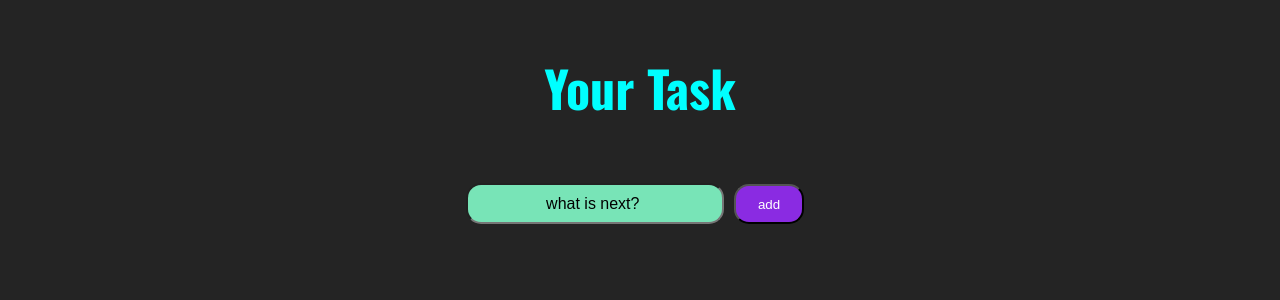
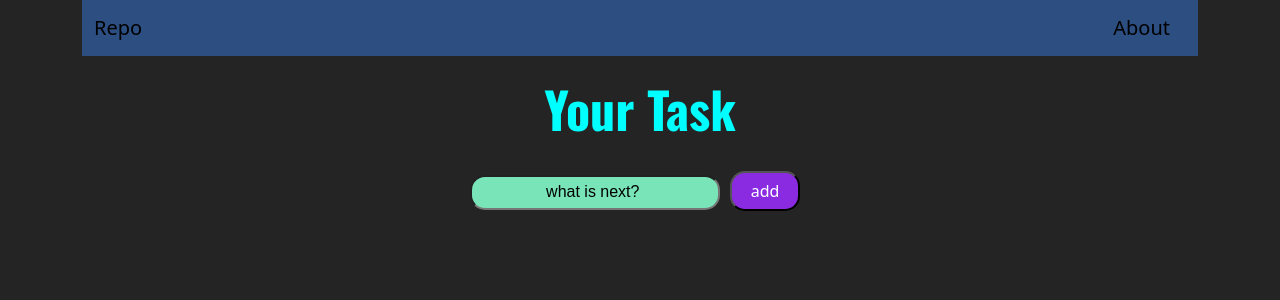
Before and after one commit to j2a1ck/React-Todo-App, a React (Vite) app: page / in a window 1280 px wide. Shown: the top 300 px of the page. Built offline with nearby package versions, Linux system fonts and the light colour scheme.

Commit message:
add bootstrap and make navbar with bootstrap

```diff
--- a/index.html
+++ b/index.html
@@ -10,10 +10,21 @@
       href="https://fonts.googleapis.com/css2?family=Oswald:wght@200..700&display=swap"
       rel="stylesheet"
     />
+    <link
+      href="https://cdn.jsdelivr.net/npm/bootstrap@5.3.3/dist/css/bootstrap.min.css"
+      rel="stylesheet"
+      integrity="sha384-QWTKZyjpPEjISv5WaRU9OFeRpok6YctnYmDr5pNlyT2bRjXh0JMhjY6hW+ALEwIH"
+      crossorigin="anonymous"
+    />
     <title>Todo app</title>
   </head>
   <body>
     <div id="root"></div>
     <script type="module" src="/src/main.jsx"></script>
+    <script
+      src="https://cdn.jsdelivr.net/npm/bootstrap@5.3.3/dist/js/bootstrap.bundle.min.js"
+      integrity="sha384-YvpcrYf0tY3lHB60NNkmXc5s9fDVZLESaAA55NDzOxhy9GkcIdslK1eN7N6jIeHz"
+      crossorigin="anonymous"
+    ></script>
   </body>
 </html>
--- a/src/App.jsx
+++ b/src/App.jsx
@@ -1,6 +1,7 @@
 import TaskBudget from "./assets/TaskBudget";
 import { useState } from "react";
 import Todo from "./assets/Todo";
+import Header from "./assets/Header";
 
 function App() {
   const [todo, setTodo] = useState([]);
@@ -12,6 +13,7 @@ function App() {
   return (
     <>
       <div>
+        <Header/>
         <p className="oswald title">Your Task</p>
         <TaskBudget addTodo={addTodo} />
         {todo.map((todo, index) => (
--- /dev/null
+++ b/src/assets/Header.jsx
@@ -0,0 +1,22 @@
+export default function Header() {
+  return (
+    <div className="container">
+      <nav
+        className="navbar navbar-light"
+        style={{ backgroundColor: "#2C4E80" }}
+      >
+        <div className="container-fluid d-flex justify-content-between">
+          <a
+            className="navbar-brand"
+            href="https://github.com/j2a1ck/React-Todo-App"
+          >
+            Repo
+          </a>
+          <a className="navbar-brand" href="#">
+            About
+          </a>
+        </div>
+      </nav>
+    </div>
+  );
+}
--- a/src/index.css
+++ b/src/index.css
@@ -12,6 +12,7 @@ body {
 .title {
   text-align: center;
   color: aqua;
+  margin: 15px;
 }
 
 .box {
@@ -25,7 +26,7 @@ body {
   border-radius: 15px;
   width: 70px;
   height: 40px;
-  cursor: pointer;
+
 }
 
 .box input {
@@ -47,10 +48,9 @@ body {
   text-align: center;
   background-color: #e1346e;
   color: white;
-  border-radius: 5px;
   font-family: Arial, sans-serif;
   height: 30px;
-  padding: 10px 10px 20px 10px;
+  padding: 5px 250px 20px 10px;
   margin: 10px 500px;
   border-radius: 10px;
 }
```
